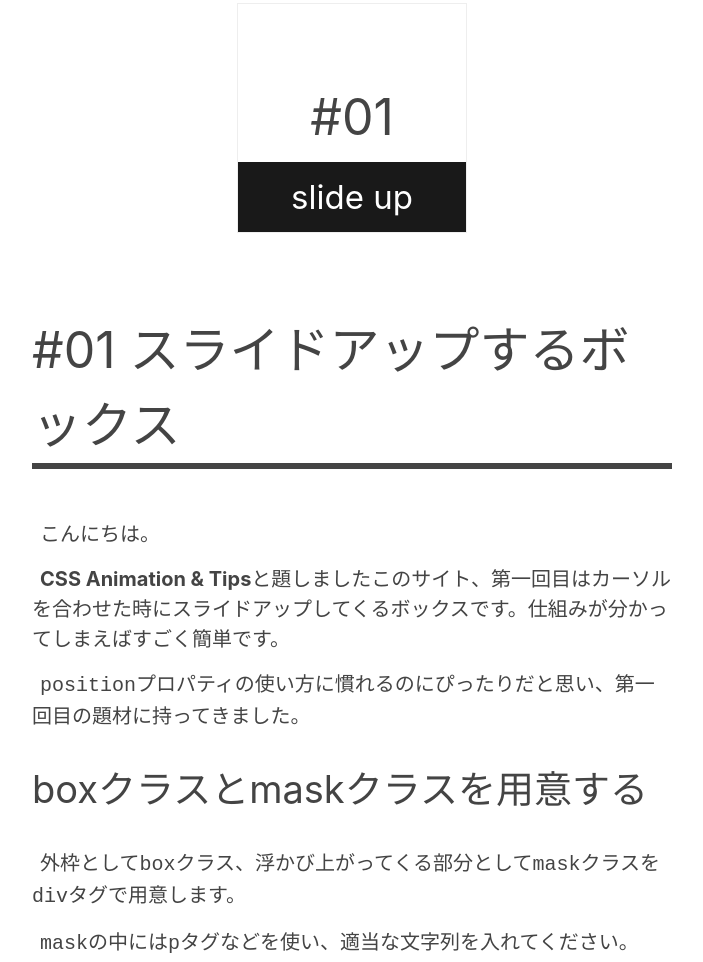
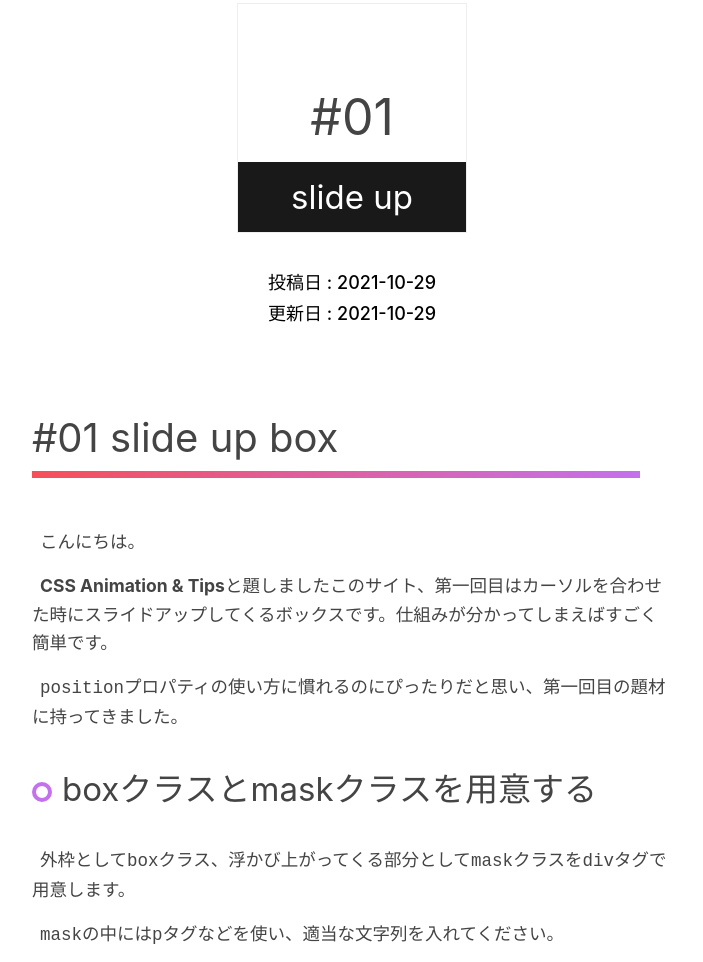
Before and after one commit to kento-yoshidu/CSSAnimation, a Gatsby site: page /01 in a window 1280 px wide. Shown: the part 317-1279 px from the top of the page, without its empty margins (288-991 px from the left). Built offline with nearby package versions, Linux system fonts and the light colour scheme; Gatsby itself is replaced by a stand-in of ours; some packages are replaced by stand-ins of ours.

Commit message:
🎨 CSS修正

```diff
--- a/src/components/footer.tsx
+++ b/src/components/footer.tsx
@@ -8,6 +8,7 @@ const Footer = () => (
     <h1>CSS Animation & Tips</h1>
 
     <Link to="/">Home</Link>
+    <Link to="https://">Home</Link>
   </footer>
 )
 
--- a/src/posts/01/index.mdx
+++ b/src/posts/01/index.mdx
@@ -1,9 +1,12 @@
 ---
-title: "#01 slide Up"
+title: "#01 slide up box"
 slug: "01"
+date: "2021-10-29"
+update: "2021-10-29"
 ---
 
 import Component from "../../components/01/index"
+import PageInfo from "../../components/pageInfo"
 import * as Styles from "../../scss/_box.module.scss"
 
 <div className={Styles.boxWrapper}>
@@ -12,9 +15,14 @@ import * as Styles from "../../scss/_box.module.scss"
 
 </div>
 
+<PageInfo
+	date={props.frontmatter.date}
+	update={props.frontmatter.update}
+/>
+
 <main>
 
-# #01 スライドアップするボックス
+<h1>{props.frontmatter.title}</h1>
 
 こんにちは。
 
--- /dev/null
+++ b/src/scss/_variables.scss
@@ -0,0 +1,2 @@
+$main-color: #f64f59;
+$main-color2: #c471ed;
--- a/src/scss/global.scss
+++ b/src/scss/global.scss
@@ -1,3 +1,5 @@
+@import "./variables";
+
 /*! destyle.css v3.0.0 | MIT License | https://github.com/nicolas-cusan/destyle.css */
 
 /* Reset box-model and set borders */
@@ -445,25 +447,45 @@ main {
   h2,
   h3,
   p {
-    line-height: 1.5;
+    line-height: 1.65;
   }
 
   h1 {
+    width: 95%;
     margin-bottom: 50px;
-    border-bottom: 6px solid #444;
-    font-size: 5rem;
+    font-size: 4rem;
+    &::after {
+      content: "";
+      display: block;
+      height: 7px;
+      background: -webkit-linear-gradient(to right, $main-color, $main-color2);
+      background: linear-gradient(to right, $main-color, $main-color2);
+    }
   }
   h2 {
+    position: relative;
     margin: 30px 0;
-    font-size: 3.8rem;
+    font-size: 3.3rem;
+    padding-left: 30px;
+    &:after {
+      content: '';
+      position: absolute;
+      top: 55%;
+      left: 0;
+      transform: translateY(-50%);
+      width: 20px;
+      height: 20px;
+      border: 4px solid $main-color2;
+      border-radius: 100%;
+    }
   }
   h3 {
     margin-bottom: 30px;
-    font-size: 3.2rem;
+    font-size: 2.5rem;
   }
   p {
     margin-bottom: 15px;
-    font-size: 2rem;
+    font-size: 1.75rem;
     text-indent: 0.8rem;
   }
   .gatsby-resp-image-wrapper {
@@ -502,8 +524,10 @@ main {
     }
   }
   .language-text {
+    display: inline-block;
+    padding: 0 8px 0 0 !important;
+    background: #ddd !important;
     color: #444 !important;
-    background: #ddd !important;
   }
 }
 
--- a/src/styles/_header.module.scss
+++ b/src/styles/_header.module.scss
@@ -1,3 +1,5 @@
+@import "../scss/variables";
+
 .header {
   height: 25vh;
   margin-bottom: 5vh;
@@ -18,10 +20,11 @@
     font-size: 2.5rem;
     font-weight: 500;
     letter-spacing: 1px;
-    text-decoration: underline;
     transition: 0.3s;
     &:hover {
-      color: skyblue;
+      background: -webkit-linear-gradient(0deg, $main-color2, $main-color);//背景色にグラデーションを指定
+      -webkit-background-clip: text;//テキストでくり抜く
+      -webkit-text-fill-color: transparent;//くり抜いた部分は背景を表示
     }
   }
 }
--- a/src/templates/blog-post.tsx
+++ b/src/templates/blog-post.tsx
@@ -16,6 +16,7 @@ const Blog: React.VFC<Props> = ({ data, location }) => (
     location={location}
     pageTitle={data.mdx.frontmatter.title}
   >
+
     <MDXRenderer
       frontmatter={data?.mdx?.frontmatter}
     >
@@ -32,6 +33,8 @@ export const pageQuery = graphql`
       frontmatter {
         title
         slug
+        date
+        update
       }
     }
   }
```
